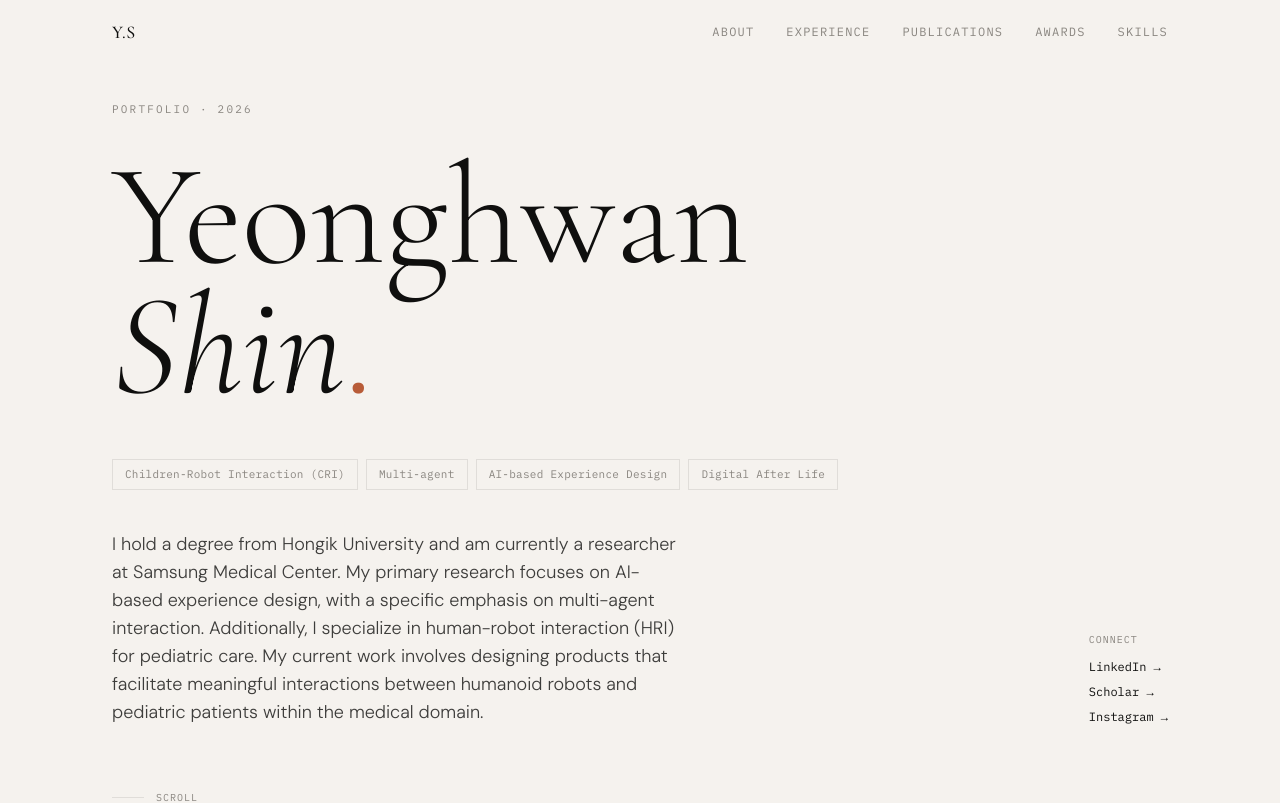
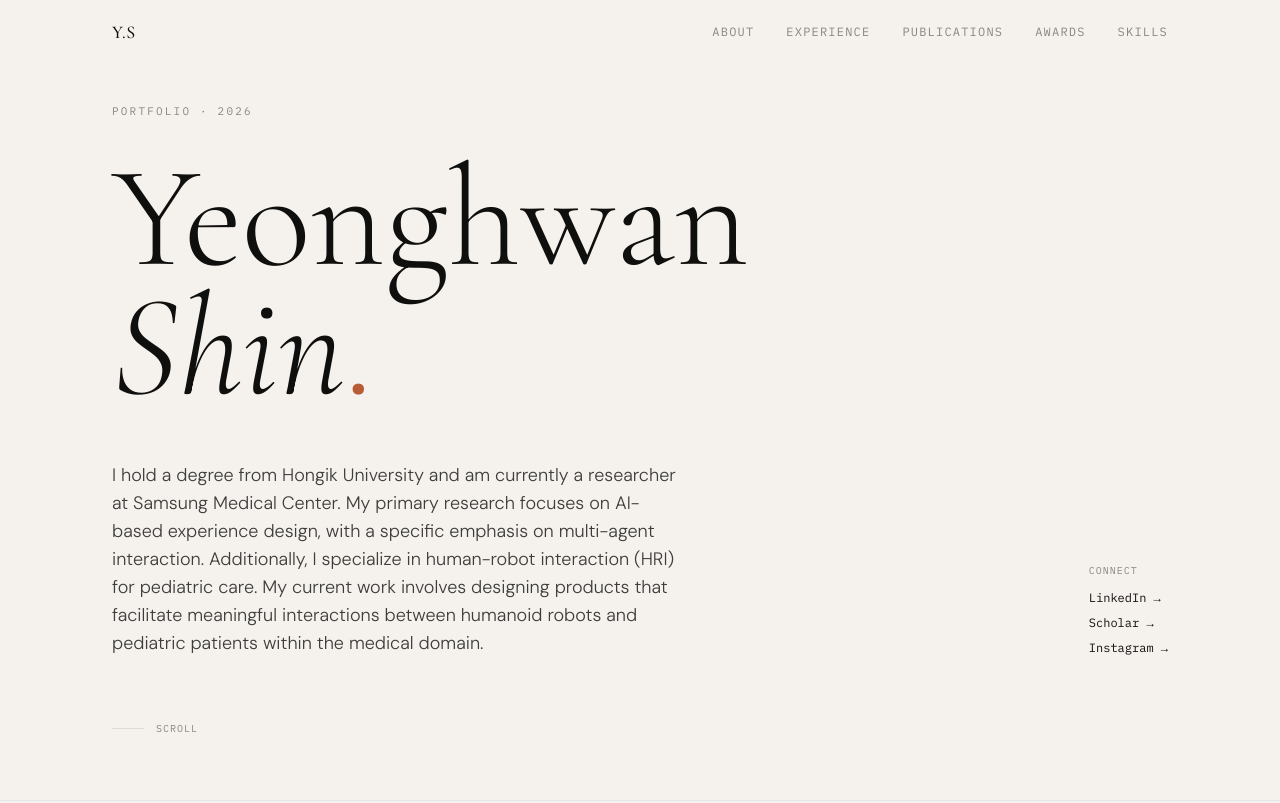
Before and after one commit to qnftk020/portfolio, a Next.js app in the folder portfolio/: page /portfolio/ in a window 1280 px wide. Shown: the top 803 px of the page. Built offline with nearby package versions, Linux system fonts and the light colour scheme.

Commit message:
Update Hero.tsx

```diff
--- a/portfolio/components/Hero.tsx
+++ b/portfolio/components/Hero.tsx
@@ -19,18 +19,6 @@ export default function Hero() {
           <span className="italic">Shin</span>
           <span className="text-accent">.</span>
         </h1>
-      </div>
-
-      {/* Research interest tags */}
-      <div className="flex flex-wrap gap-2 mb-10 animate-fade-up opacity-0 delay-200">
-        {researchInterests.map((interest) => (
-          <span
-            key={interest}
-            className="font-mono text-[11px] tracking-wide border border-border px-3 py-1.5 text-muted hover:border-accent hover:text-accent transition-colors duration-200 cursor-default"
-          >
-            {interest}
-          </span>
-        ))}
       </div>
 
       {/* Bio + links */}
```
